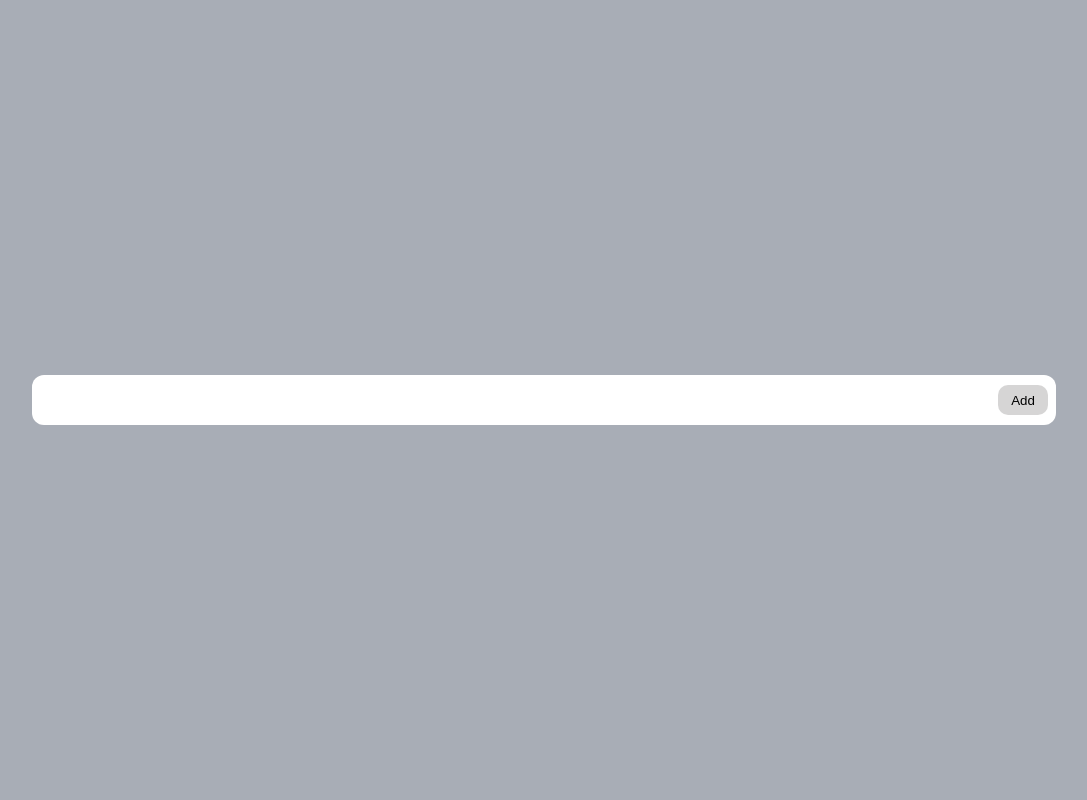
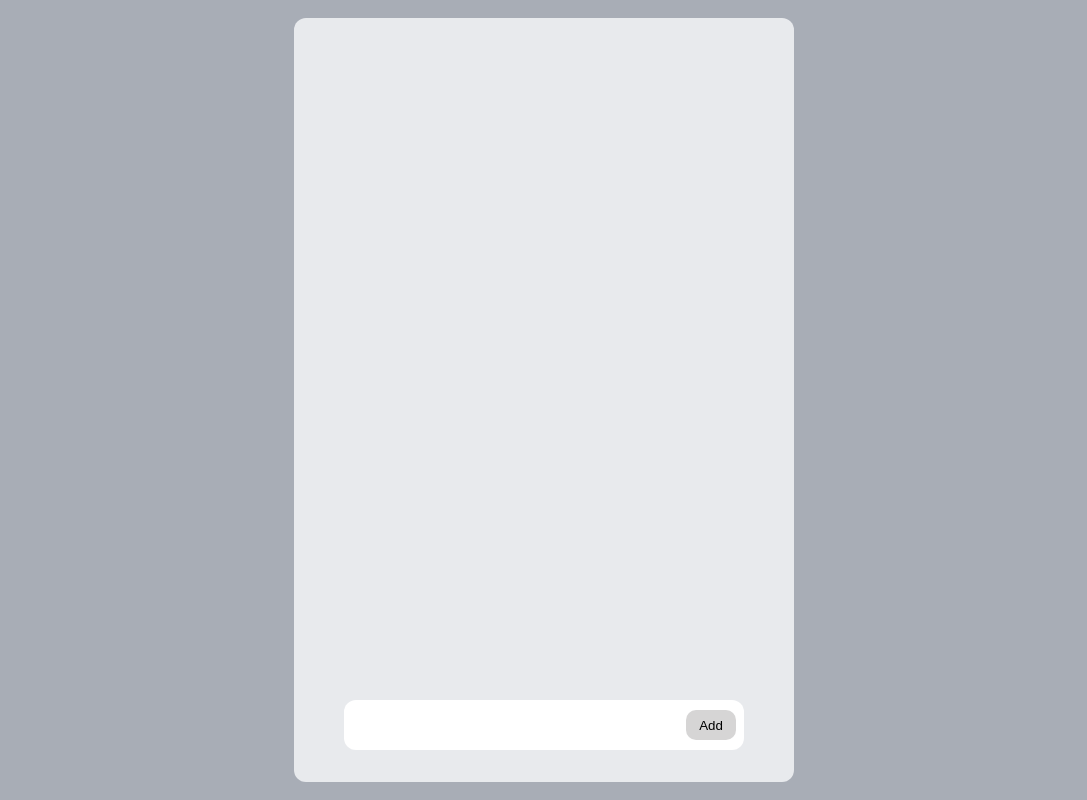
Before and after one commit to Devzed/todolist-app-redux, a React (Create React App) app: page / in a window 1280 px wide. Shown: the whole page, without its empty margins (96-1183 px from the left). Built offline with nearby package versions, Linux system fonts and the light colour scheme.

Commit message:
Do App.js
Do the App.js and App.css in order to change the style of the application and create an array containing all the todo stored inside the todo store.

```diff
--- a/src/App.css
+++ b/src/App.css
@@ -5,3 +5,22 @@
   display: grid;
   place-items: center;
 }
+
+.app__container {
+  height: 700px;
+  width: 500px;
+  display: flex;
+  flex-direction: column;
+  align-items: center;
+  background-color: rgb(232, 234, 237);
+  border-radius: 12px;
+  padding: 32px 0;
+}
+
+.app__todoContainer {
+  flex: 1;
+  width: 100%;
+  display: flex;
+  flex-direction: column;
+  align-items: center;
+}
--- a/src/App.js
+++ b/src/App.js
@@ -1,13 +1,32 @@
 import React from 'react';
 import './App.css';
 import Input from './components/Input/Input'
+import TodoItem from './components/TodoItem/TodoItem';
+
+import { useSelector } from 'react-redux'
+import { selectTodoList } from './features/todoSlice'
 
 function App() {
+  const todoList = useSelector(selectTodoList);
+
   return (
     <div className="app">
-      {/* todo list */}
-        {/* Done */}
-      <Input />
+      <div className="app__container">
+        <div className="app__todoContainer">
+           {
+             todoList.map(value => (
+               <TodoItem
+                item={value.item}
+                done={value.done}
+                id={value.id}
+                key={value.id}
+              />
+             ))
+           }
+        </div>
+
+        <Input />
+      </div>
     </div>
   );
 }
```
